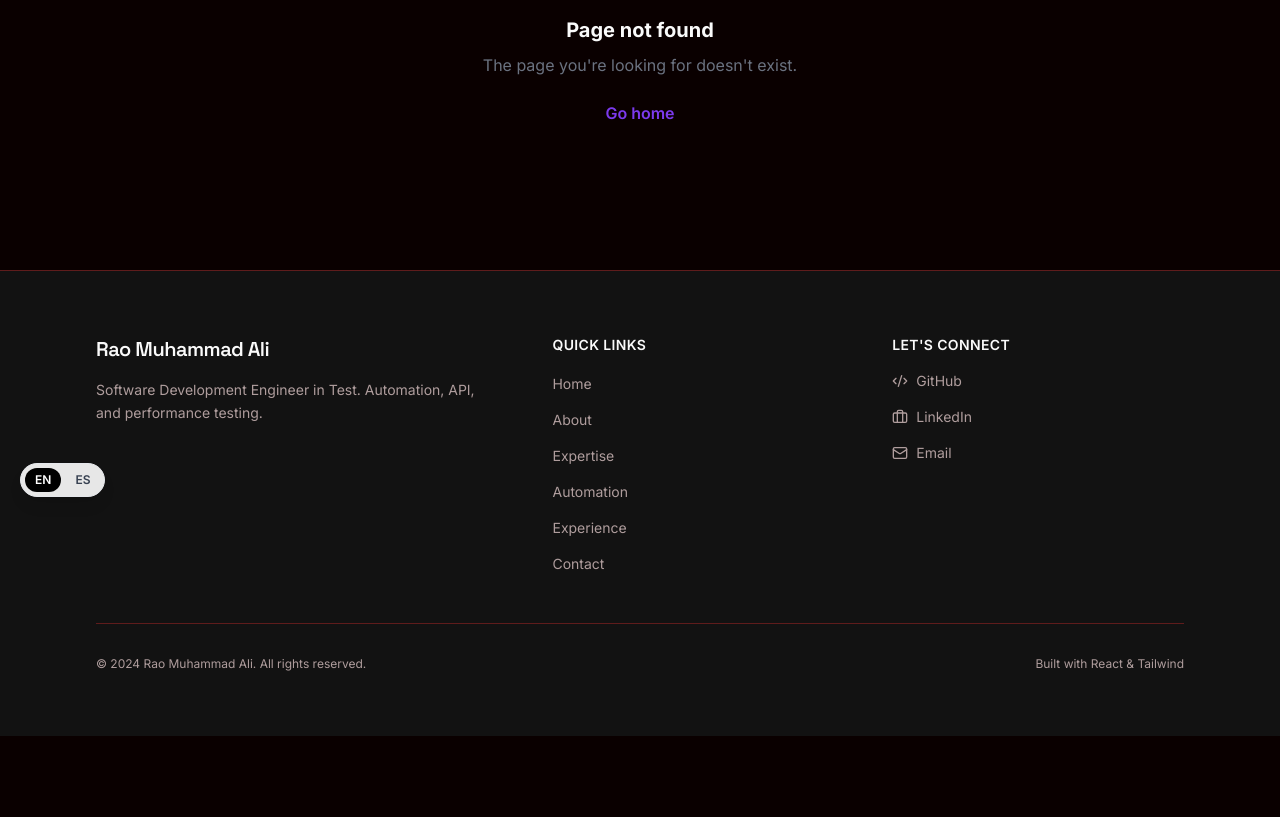
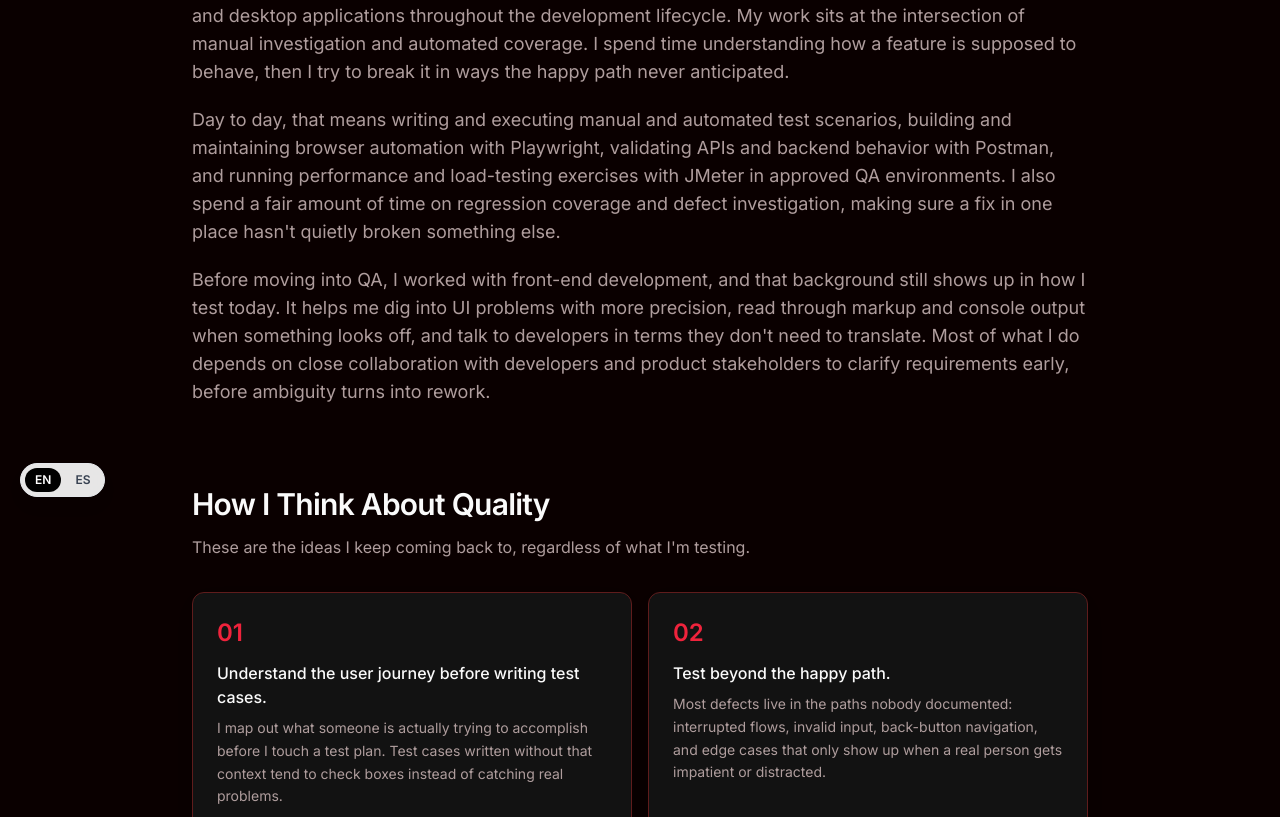
Before and after one commit to supportbuilder-hash/atomic-create-a-premium-modern-fully-responsi-e671ffe2, a Next.js app: page /about in a window 1280 px wide. Before the commit this address had no page. Shown: the part 283-1100 px from the top of the page. Before the commit the page ends 1019 px from the top, so only its background shows below. Built offline with nearby package versions, Linux system fonts and the light colour scheme.

Commit message:
feat: Expand the About page/section, which currently shows only a simple 'Welcome' placeholder, to display the full detailed A

```diff
--- /dev/null
+++ b/app/about/page.tsx
@@ -0,0 +1,198 @@
+import Link from "next/link";
+import type { Metadata } from "next";
+import { Reveal } from "@/components/Reveal";
+
+export const metadata: Metadata = {
+  title: "About — Rao Muhammad Ali",
+  description:
+    "Rao Muhammad Ali is a Software Development Engineer in Test at DaticsAI, testing web, mobile, and desktop applications through manual and automated approaches.",
+};
+
+interface Principle {
+  title: string;
+  description: string;
+}
+
+const principles: Principle[] = [
+  {
+    title: "Understand the user journey before writing test cases.",
+    description:
+      "I map out what someone is actually trying to accomplish before I touch a test plan. Test cases written without that context tend to check boxes instead of catching real problems.",
+  },
+  {
+    title: "Test beyond the happy path.",
+    description:
+      "Most defects live in the paths nobody documented: interrupted flows, invalid input, back-button navigation, and edge cases that only show up when a real person gets impatient or distracted.",
+  },
+  {
+    title: "Make every defect easy to reproduce.",
+    description:
+      "A bug report is only useful if someone else can act on it. I write clear steps, expected versus actual behavior, and evidence so developers spend their time fixing, not investigating.",
+  },
+  {
+    title: "Automate stable, valuable regression paths — not everything blindly.",
+    description:
+      "Automation is worth the upkeep when a flow is stable and matters to the business. I'd rather have a smaller suite I trust than a large one everyone learns to ignore.",
+  },
+];
+
+interface SkillGroup {
+  heading: string;
+  items: string[];
+}
+
+const skillGroups: SkillGroup[] = [
+  {
+    heading: "Automation",
+    items: ["Playwright"],
+  },
+  {
+    heading: "API and performance",
+    items: ["Postman", "JMeter"],
+  },
+  {
+    heading: "Testing",
+    items: [
+      "Manual testing",
+      "Functional testing",
+      "Regression testing",
+      "Exploratory testing",
+      "Usability testing",
+      "Compatibility testing",
+    ],
+  },
+  {
+    heading: "Technical foundation",
+    items: [
+      "Front-end development knowledge",
+      "Web application architecture",
+      "Browser developer tools",
+      "AI and agentic workflow fundamentals",
+    ],
+  },
+];
+
+export default function AboutPage() {
+  return (
+    <main className="min-h-screen px-6 py-20 md:px-8">
+      <Reveal className="mx-auto max-w-4xl">
+        <p className="text-sm font-semibold uppercase tracking-wide text-[var(--primary)]">
+          About
+        </p>
+        <h1 className="mt-3 text-4xl font-semibold tracking-tight text-[var(--foreground)] md:text-5xl">
+          About Rao Muhammad Ali
+        </h1>
+        <div className="mt-6 space-y-5 text-base leading-relaxed text-[var(--muted-foreground)] md:text-lg">
+          <p>
+            I&apos;m a Software Development Engineer in Test, currently working at
+            DaticsAI, where I test web, mobile, and desktop applications
+            throughout the development lifecycle. My work sits at the
+            intersection of manual investigation and automated coverage. I
+            spend time understanding how a feature is supposed to behave, then
+            I try to break it in ways the happy path never anticipated.
+          </p>
+          <p>
+            Day to day, that means writing and executing manual and automated
+            test scenarios, building and maintaining browser automation with
+            Playwright, validating APIs and backend behavior with Postman, and
+            running performance and load-testing exercises with JMeter in
+            approved QA environments. I also spend a fair amount of time on
+            regression coverage and defect investigation, making sure a fix in
+            one place hasn&apos;t quietly broken something else.
+          </p>
+          <p>
+            Before moving into QA, I worked with front-end development, and
+            that background still shows up in how I test today. It helps me
+            dig into UI problems with more precision, read through markup and
+            console output when something looks off, and talk to developers in
+            terms they don&apos;t need to translate. Most of what I do depends on
+            close collaboration with developers and product stakeholders to
+            clarify requirements early, before ambiguity turns into rework.
+          </p>
+        </div>
+      </Reveal>
+
+      <Reveal delay={0.08} className="mx-auto mt-20 max-w-4xl">
+        <h2 className="text-2xl font-semibold tracking-tight text-[var(--foreground)] md:text-3xl">
+          How I Think About Quality
+        </h2>
+        <p className="mt-3 max-w-2xl text-base leading-relaxed text-[var(--muted-foreground)]">
+          These are the ideas I keep coming back to, regardless of what I&apos;m
+          testing.
+        </p>
+        <ol className="mt-8 grid grid-cols-1 gap-4 md:grid-cols-2">
+          {principles.map((principle, index) => (
+            <li
+              key={principle.title}
+              className="rounded-xl border border-[var(--border)] bg-[var(--card)] p-6 shadow-[0_1px_2px_rgba(0,0,0,0.04),0_8px_24px_-8px_rgba(0,0,0,0.12)] transition-all duration-300 ease-out hover:border-[var(--primary)]/40"
+            >
+              <span className="text-2xl font-semibold text-[var(--primary)]">
+                {String(index + 1).padStart(2, "0")}
+              </span>
+              <p className="mt-3 font-medium text-[var(--foreground)]">
+                {principle.title}
+              </p>
+              <p className="mt-2 text-sm leading-relaxed text-[var(--muted-foreground)]">
+                {principle.description}
+              </p>
+            </li>
+          ))}
+        </ol>
+      </Reveal>
+
+      <Reveal delay={0.12} className="mx-auto mt-20 max-w-5xl">
+        <h2 className="text-2xl font-semibold tracking-tight text-[var(--foreground)] md:text-3xl">
+          Tools &amp; Skills
+        </h2>
+        <p className="mt-3 max-w-2xl text-base leading-relaxed text-[var(--muted-foreground)]">
+          Organized by how I actually use them, not as a wall of logos.
+        </p>
+        <div className="mt-8 grid grid-cols-1 gap-5 sm:grid-cols-2">
+          {skillGroups.map((group) => (
+            <div
+              key={group.heading}
+              className="rounded-xl border border-[var(--border)] bg-[var(--card)] p-6"
+            >
+              <h3 className="text-sm font-semibold uppercase tracking-wide text-[var(--foreground)]">
+                {group.heading}
+              </h3>
+              <div className="mt-4 flex flex-wrap gap-2">
+                {group.items.map((item) => (
+                  <span
+                    key={item}
+                    className="rounded-full border border-[var(--border)] px-3 py-1 text-sm text-[var(--muted-foreground)]"
+                  >
+                    {item}
+                  </span>
+                ))}
+              </div>
+            </div>
+          ))}
+        </div>
+      </Reveal>
+
+      <Reveal delay={0.16} className="mx-auto mt-20 max-w-4xl border-t border-[var(--border)] pt-12 text-center">
+        <h2 className="text-2xl font-semibold tracking-tight text-[var(--foreground)] md:text-3xl">
+          Building something that needs careful testing?
+        </h2>
+        <p className="mt-3 text-base leading-relaxed text-[var(--muted-foreground)]">
+          Let&apos;s talk about how I can help make it more reliable.
+        </p>
+        <div className="mt-6 flex flex-wrap items-center justify-center gap-4">
+          <Link
+            href="/contact"
+            className="inline-flex items-center justify-center rounded-full bg-[var(--primary)] px-6 py-2.5 text-sm font-semibold text-[var(--background)] shadow-[0_8px_30px_rgba(0,0,0,0.35)] transition-all duration-300 ease-out hover:brightness-110 focus-visible:outline-none focus-visible:ring-2 focus-visible:ring-[var(--primary)] focus-visible:ring-offset-2 focus-visible:ring-offset-[var(--background)]"
+          >
+            Get in touch
+          </Link>
+          <Link
+            href="/"
+            className="text-sm font-medium text-[var(--muted-foreground)] transition-colors hover:text-[var(--foreground)] focus-visible:outline-none focus-visible:ring-2 focus-visible:ring-[var(--primary)] rounded-md"
+          >
+            Back to home
+          </Link>
+        </div>
+      </Reveal>
+    </main>
+  );
+}
```
